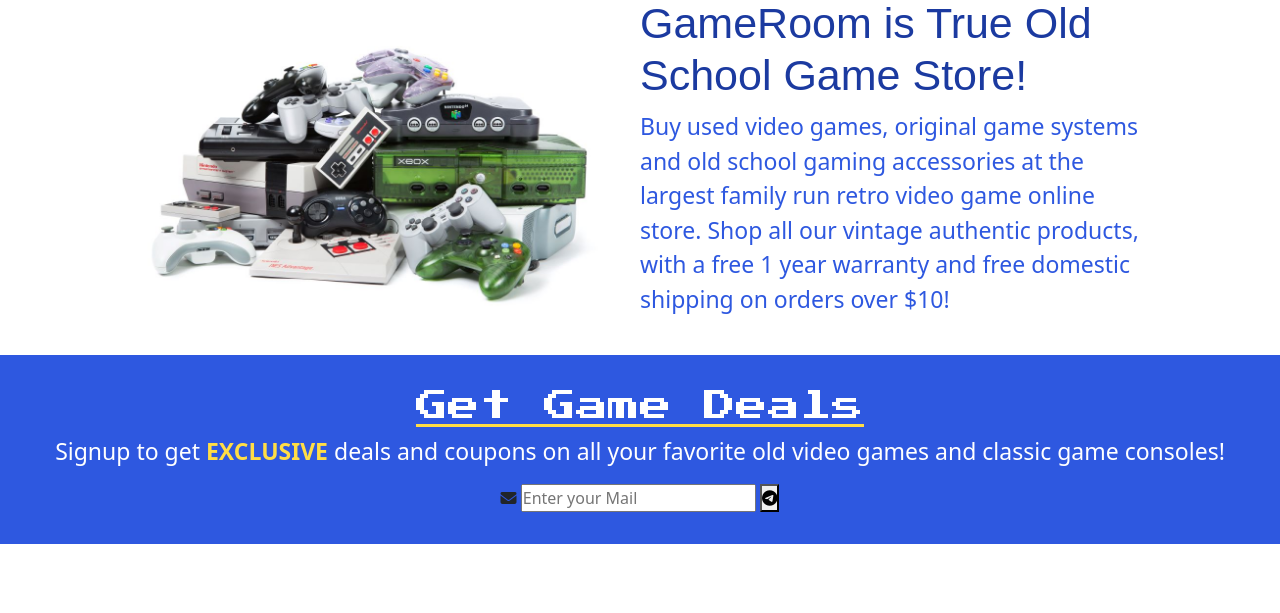
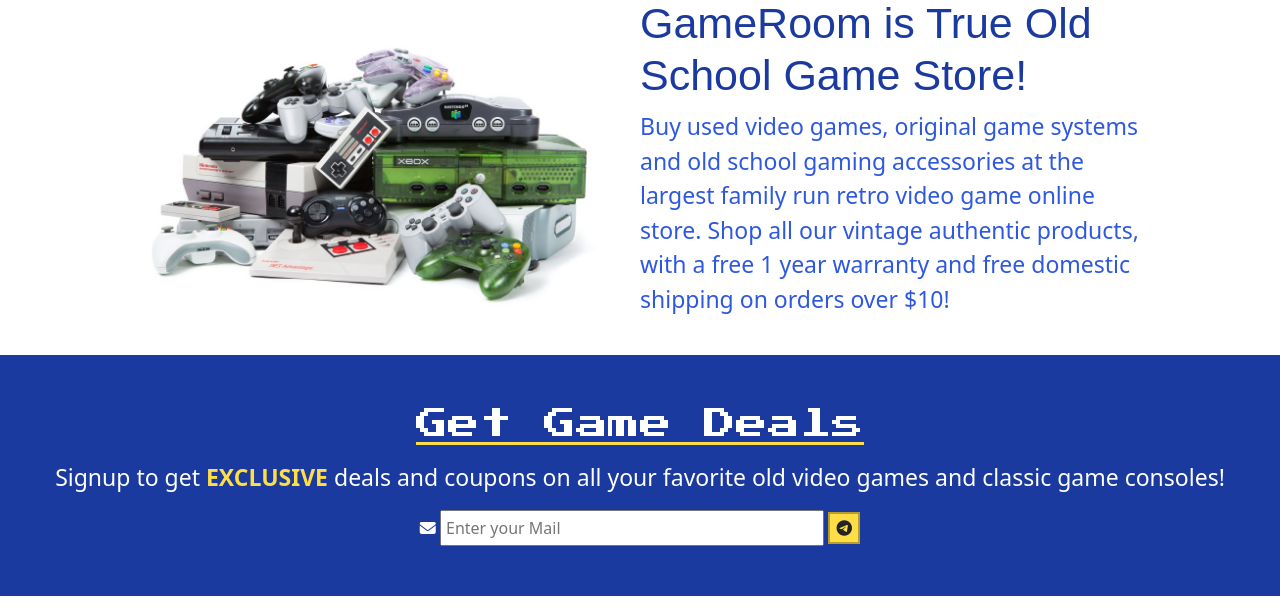
Before and after one commit to nihad1213/Game-Room, a PHP site: page / in a window 1280 px wide. Shown: the part 187-800 px from the top of the page. Run offline with PHP 8.4, Linux system fonts and the light colour scheme; some web fonts are replaced.

Commit message:
design finished

```diff
--- a/style/style.css
+++ b/style/style.css
@@ -148,10 +148,10 @@ ul li a {
 }
 
 .become-subscriber {
-    background-color: #2e58e0;
+    background-color: #1b3aa0;
     text-align: center;
-    padding-top: 32px;
-    padding-bottom: 32px;
+    padding-top: 50px;
+    padding-bottom: 50px;
 }
 
 .subscriber-header {
@@ -165,9 +165,53 @@ ul li a {
 .subscriber-paragraph {
     font-size: 23px;
     color: #fff;
+    padding-top: 8px;
 }
 
 .subscriber-paragraph strong {
     color: #ffdd45;
 }
+
+.subsriber-input .fa-envelope {
+    color: #fff;
+}
+
+.subsriber-input input {
+    width: 30%;
+    padding: 4px;
+}
+
+.subsriber-input button{
+    background-color: #ffdd45;
+    border: 2px solid #b69c29;
+    width: 32px;
+    height: 32px;
+    color: #222325;
+}
 /*main part ends*/
+
+/*footer part starts*/
+footer {
+    background-color: #2e58e0;
+}
+
+.footer-image {
+    text-align: center;
+}
+
+.footer-total {
+    display: flex;
+    justify-content: center;
+    text-align: center;
+}
+
+.footer-headers {
+    color: #fff;
+    font-family: 'Press Start 2P';
+    margin: 23px 65px 65px 23px;
+    text-decoration: underline;
+    text-decoration-color: #ffdd45;
+    text-decoration-thickness: 4px;
+}
+
+/*footer part ends*/
```
